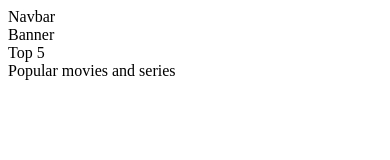
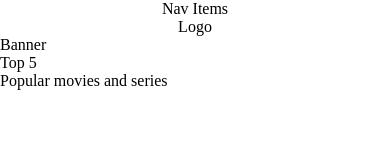
Before and after one commit to angelawong3/starwars-fansite, a plain HTML site: page index.html in a window 390 px wide. Drawn offline with Linux system fonts and the light colour scheme.

Commit message:
header layout

```diff
--- a/assets/css/styles.css
+++ b/assets/css/styles.css
@@ -0,0 +1,17 @@
+body {
+  margin: 0;
+}
+
+/* nav bar style */
+.nav-container {
+  display: flex;
+  flex-direction: row;
+  justify-content: space-between;
+}
+
+@media screen and (max-width: 596px) {
+  .nav-container {
+    flex-direction: column;
+    align-items: center;
+  }
+}
--- a/index.html
+++ b/index.html
@@ -9,7 +9,13 @@
   </head>
   <body>
     <!-- header that contains a nar bar -->
-    <header>Navbar</header>
+    <header>
+      <!-- flex container -->
+      <nav class="nav-container">
+        <div>Nav Items</div>
+        <div>Logo</div>
+      </nav>
+    </header>
 
     <!-- div for the banner -->
     <div>Banner</div>
@@ -18,6 +24,7 @@
     <main>
       <!-- section of top 5 movies-->
       <section>Top 5</section>
+
       <!-- section for remaining movies and tv series-->
       <section>Popular movies and series</section>
     </main>
```
